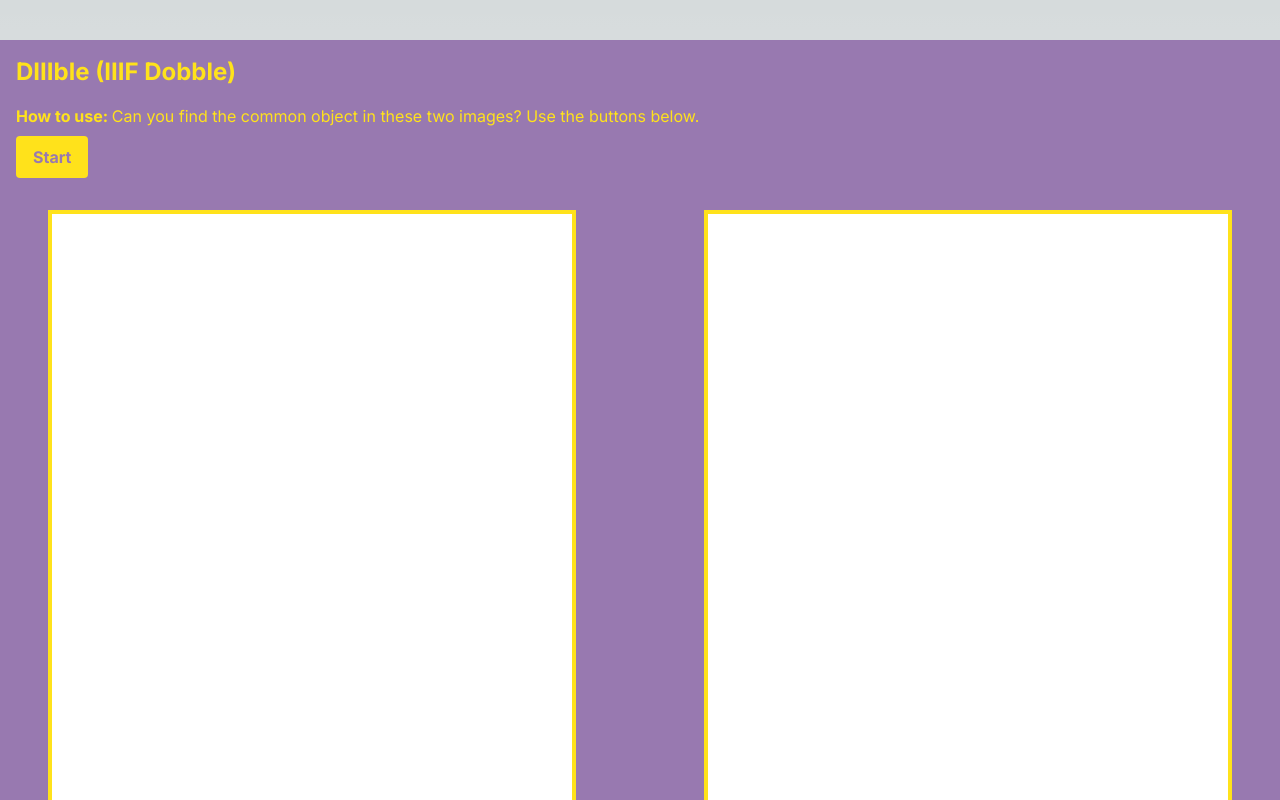
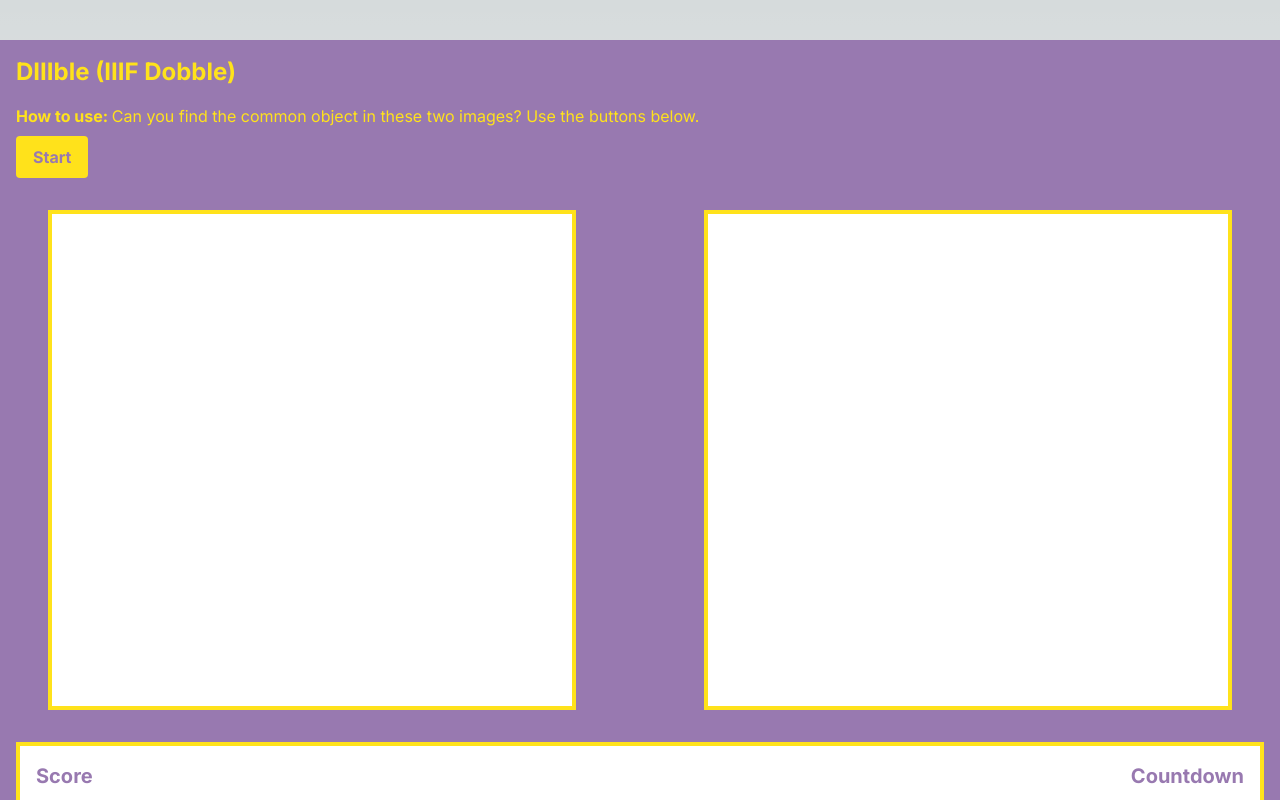
Before and after one commit to CogappLabs/iiifind, a Next.js app: page / in a window 1280 px wide. Shown: the top 800 px of the page. Built offline with nearby package versions, Linux system fonts and the light colour scheme; no server answers.

Commit message:
Don't show images until you press start

```diff
--- a/app/Openseadragon.js
+++ b/app/Openseadragon.js
@@ -70,7 +70,7 @@ export function OpenSeadragonViewer({artworkId, idPrefix}) {
     return (
         <div
             id={idPrefix} style={{ width: "100%", height: "600px" }}
-            className="w-full h-screen border-4 border-iiif-yellow bg-white"
+            className="w-full h-full"
         ></div>
     );
 }
--- a/app/page.js
+++ b/app/page.js
@@ -14,16 +14,14 @@ export default function Home() {
   const [start, setStart] = useState(false);
   const [startDisabled, setStartDisabled] = useState(false);
 
-  useEffect(() => {
-    getObjectAndImages().then(newData => {
-      setData(newData);
-    });
-  }, []);
-
   const handleStart = () => {
     setDisabled(false);
     setStart(true);
     setStartDisabled(true);
+
+    getObjectAndImages().then(newData => {
+      setData(newData);
+    });
   };
 
 return (
@@ -39,16 +37,20 @@ return (
           <button onClick={handleStart} className="bg-iiif-yellow hover:bg-iiif-purple text-iiif-purple hover:text-iiif-yellow font-bold py-2 px-4 rounded border border-transparent hover:border-iiif-yellow disabled:bg-gray-500 disabled:text-white" disabled={startDisabled}>Start</button>
 
           <div className="flex gap-16">
-            {data && (
-              <>
-                <div className="w-1/2 p-8">
+            <div className="w-1/2 p-8">
+              <div className="w-full min-h-500 border-4 border-iiif-yellow bg-white">
+                {data && (
                   <Openseadragon artworkId={data.imageId1} idPrefix='openseadragon1' />
-                </div>
-                <div className="w-1/2 p-8">
+                )}
+              </div>
+            </div>
+            <div className="w-1/2 p-8">
+              <div className="w-full min-h-500 border-4 border-iiif-yellow bg-white">
+                {data && (
                   <Openseadragon artworkId={data.imageId2} idPrefix='openseadragon2' />
-                </div>
-              </>
-            )}
+                )}
+              </div>
+            </div>
           </div>
           {data && (
             <ObjectButtons answer={data.object} score={score} setScore={setScore} setData={setData} disabled={disabled} setDisabled={setDisabled} />
--- a/tailwind.config.js
+++ b/tailwind.config.js
@@ -18,6 +18,9 @@ module.exports = {
       },
       backgroundColor: ['disabled'],
       textColor: ['disabled'],
+      minHeight: {
+        '500': '500px',
+      }
     },
   },
   plugins: [],
```
